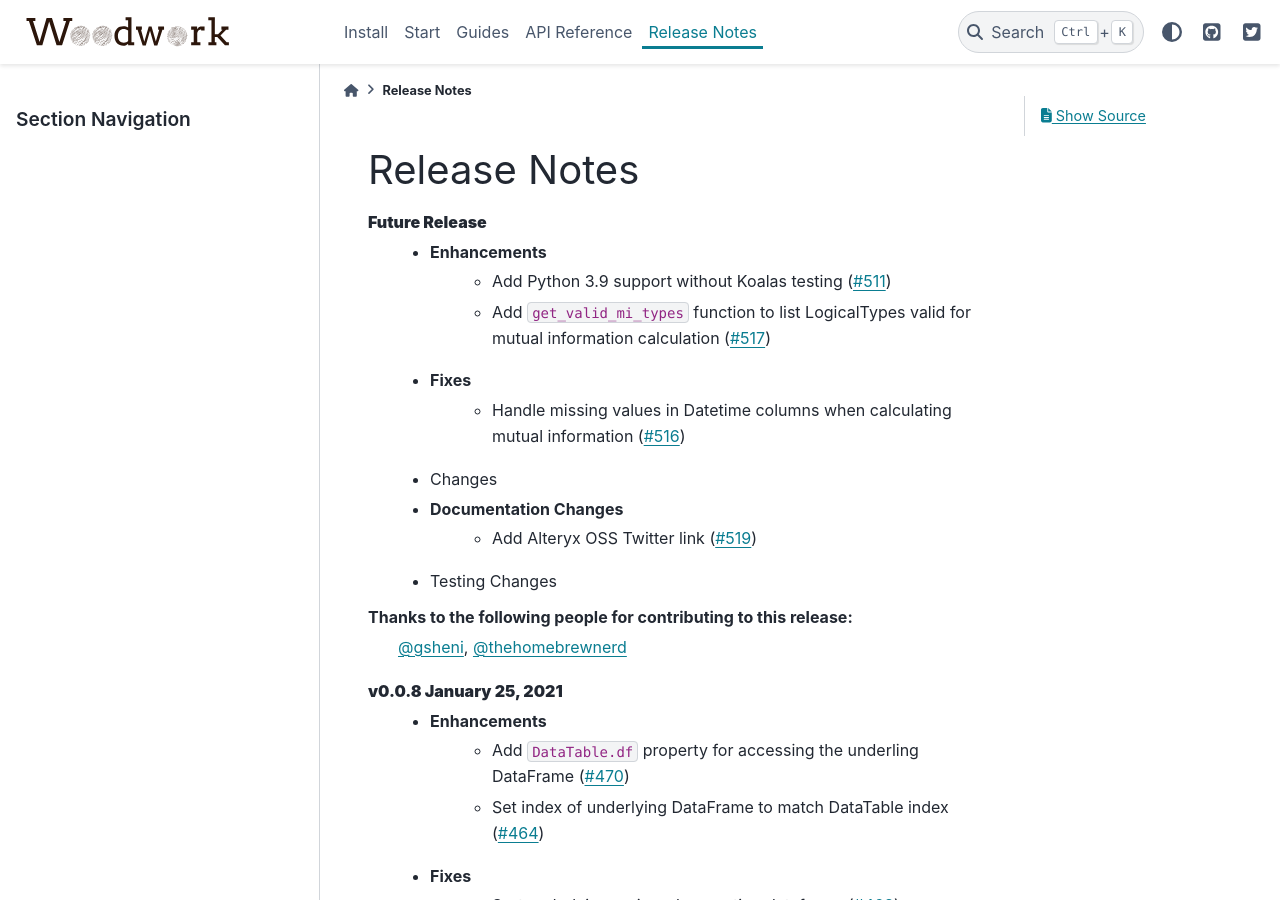
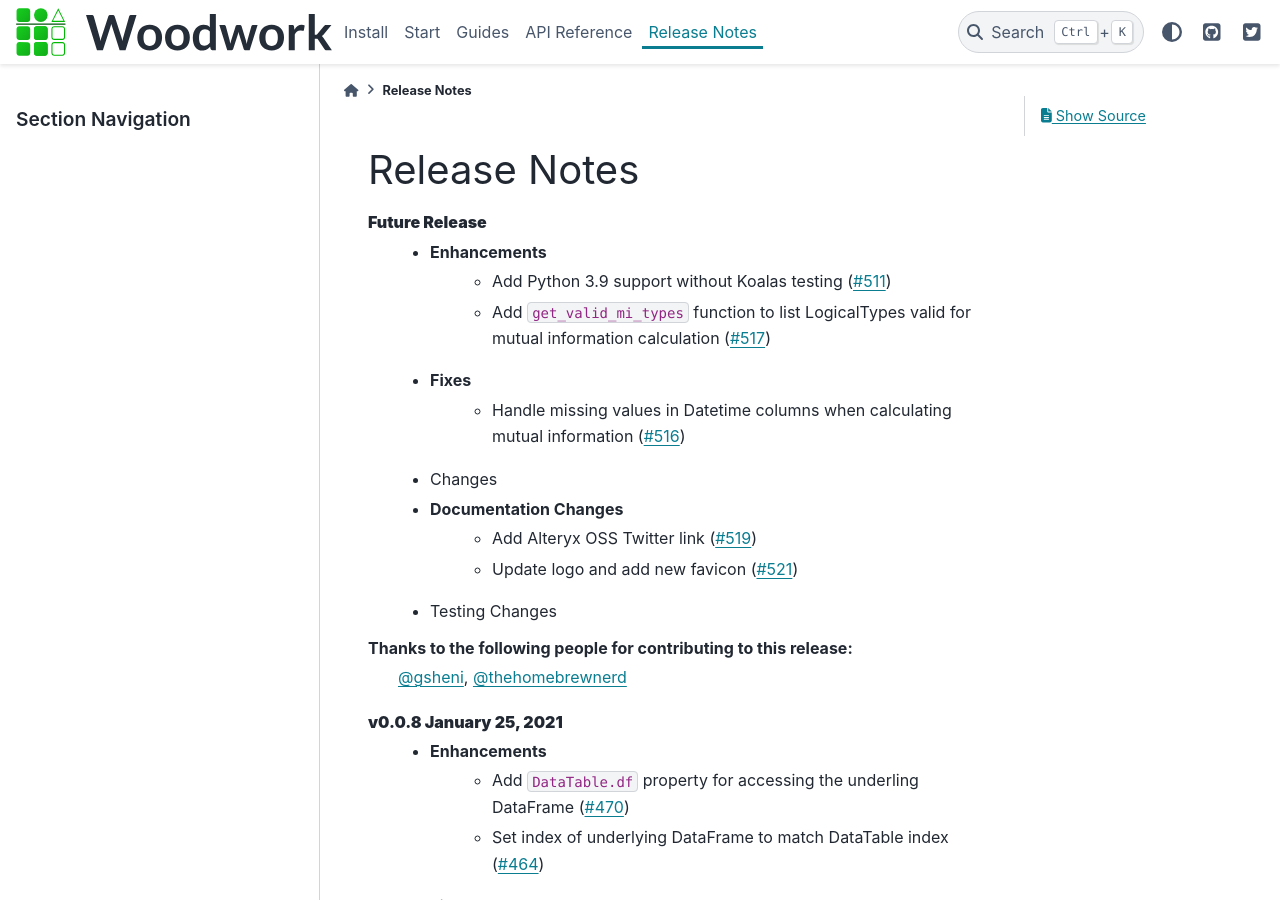
Before and after one commit to alteryx/woodwork, a Sphinx documentation site: the page built from docs/source/release_notes.rst, in a window 1280 px wide and 900 px high. Built offline with Sphinx 7.4.7 and the PyData theme 0.15.4, drawn with Linux system fonts in a browser that asks for light colours; comment, search, counter and statistics services are not loaded.

Commit message:
Update logo and add new favicon (#521)
* new logo and favicon

* update release notes

```diff
--- a/docs/source/conf.py
+++ b/docs/source/conf.py
@@ -110,7 +110,7 @@ html_logo = "images/woodwork.svg"
 # The name of an image file (relative to this directory) to use as a favicon of
 # the docs.  This file should be a Windows icon file (.ico) being 16x16 or 32x32
 # pixels large.
-# html_favicon = "images/favicon.ico"
+html_favicon = "images/favicon.ico"
 
 # Add any paths that contain custom static files (such as style sheets) here,
 # relative to this directory. They are copied after the builtin static files,
--- a/docs/source/release_notes.rst
+++ b/docs/source/release_notes.rst
@@ -11,6 +11,7 @@ Release Notes
     * Changes
     * Documentation Changes
         * Add Alteryx OSS Twitter link (:pr:`519`)
+        * Update logo and add new favicon (:pr:`521`)
     * Testing Changes
 
 Thanks to the following people for contributing to this release:
```
Also changed, not shown: docs/source/images/favicon.ico (added), docs/source/images/woodwork.svg.
